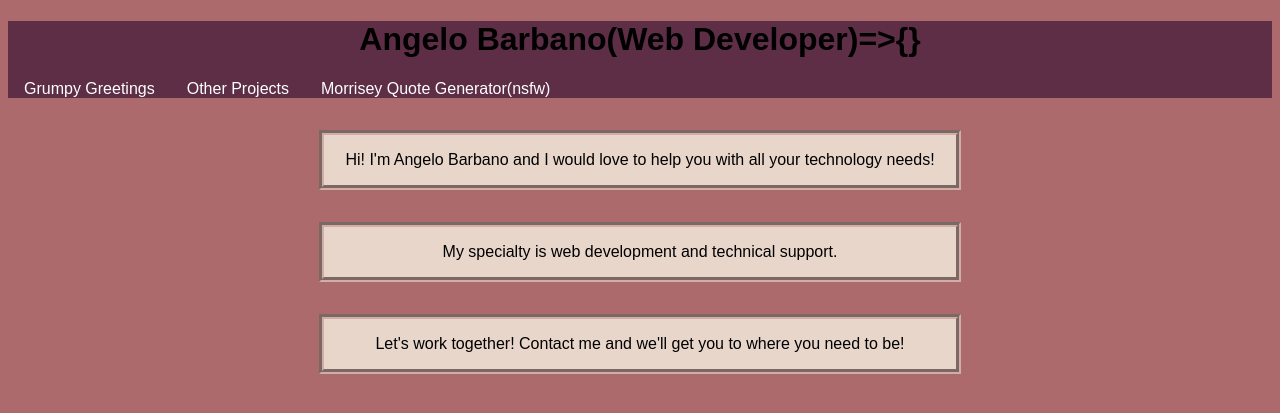
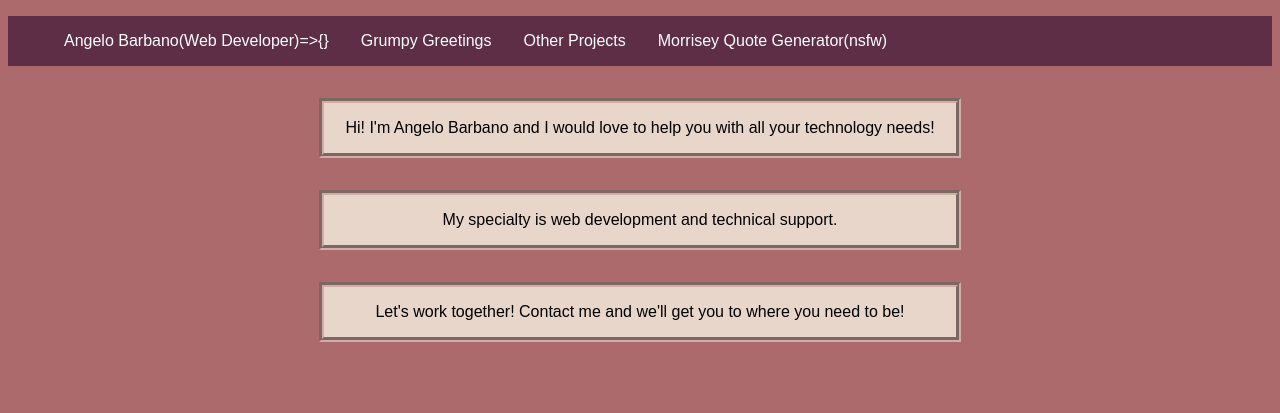
Before and after one commit to angelobarbano/hello-express, a Node server app: page / in a window 1280 px wide. Shown: the top 413 px of the page. Run offline with Node 20, Linux system fonts and the light colour scheme.

Commit message:
fixed navbar

```diff
--- a/folder/landing.css
+++ b/folder/landing.css
@@ -3,11 +3,7 @@ body{
     font-family: sans-serif;
     background-color: #ad6a6c;
 }
-ul{
-    list-style-type: none;
-    display: inline;
 
-}
 li{
     float: left;
 }
@@ -16,12 +12,10 @@ li a{
     padding: 1em;
     color: white;
     text-decoration-line: none;
-
+    display:block;
 }
 
-#headstyle{
-    background-color:#5D2E46;
-}
+
 
 
 
@@ -62,3 +56,10 @@ li a{
     margin-right:auto;
     margin-top: 2em;
 }
+
+ul{
+    list-style-type: none;
+    overflow: hidden;
+    background-color: #5D2E46;
+
+}
--- a/views/landing.hbs
+++ b/views/landing.hbs
@@ -4,19 +4,19 @@
         <meta charset="utf-8">
         <meta name="viewport" content="initial-scale=1, maximum-scale=1">
         <link rel="stylesheet" href="landing.css">
-        <div id="headstyle"><h1>{{pageTitle}}</h1>
+
         <nav>
-            <ul>
+            <ul id=#nav>
+                <li><a>{{pageTitle}}</a></li>
             <li><a href="/greet">Grumpy Greetings</a></li>
             <li><a href="/projects">Other Projects</a></li>
             <li><a href="/moz">Morrisey Quote Generator(nsfw)</a></li>
             </ul>
         </nav>
-        </div>
+
     </head>
     <body>
-        <div>
-        <div class="wordbox" id="intro">
+        <div><div class="wordbox" id="intro">
             <p>Hi! I'm Angelo Barbano and I would love to help you with all your technology needs!</p>
         </div>
         <div class="wordbox" id="services"><p>My specialty is web development and technical support. </p>
```
